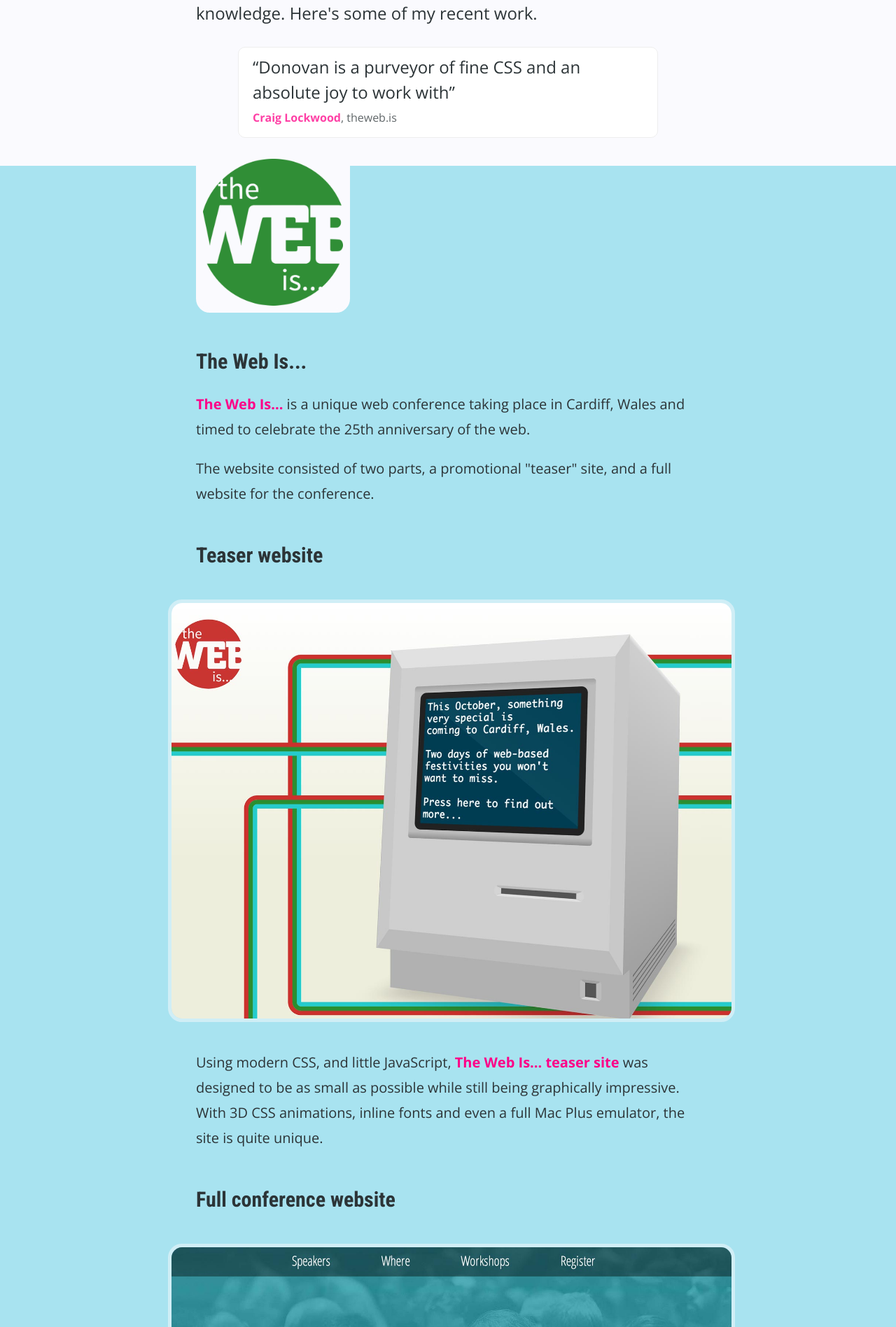
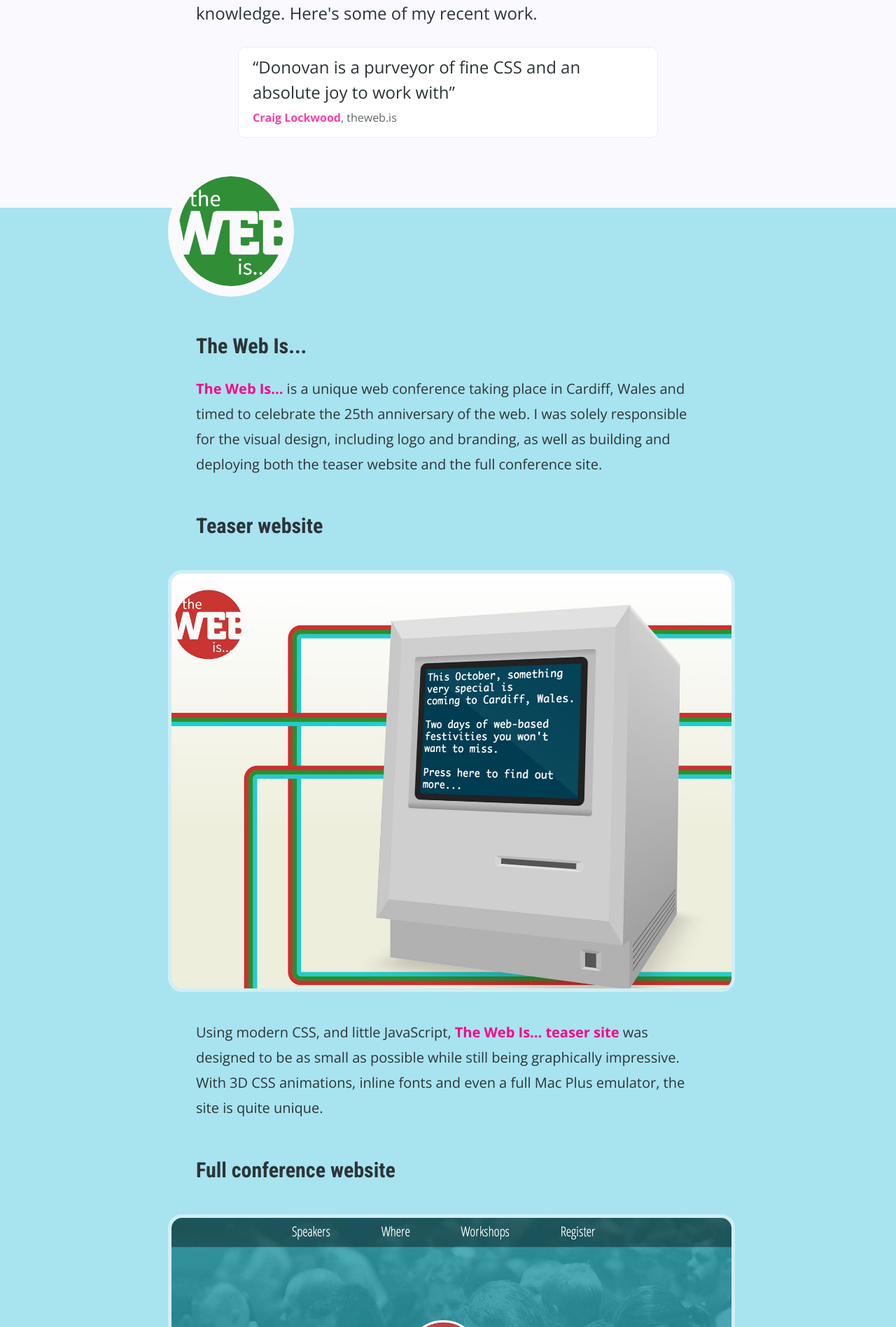
Before and after one commit to donovanh/donovanh.github.com, a Jekyll site: the page built from portfolio/index.html, in a window 1280 px wide. Shown: the part 369-2266 px from the top of the page at 70% size. Built offline with Jekyll 4.4.1, drawn with Linux system fonts in a browser that asks for light colours; nearby versions of some CDN libraries; some of the changed text lies outside the part shown.

Commit message:
Updating portfolio details

```diff
--- a/portfolio/index.html
+++ b/portfolio/index.html
@@ -27,10 +27,9 @@ bodyTag: internal portfolio
 
 <article class="project webis">
   <section class="entry">
-    <a href="http://theweb.is"><img src="/images/case-studies/thewebis/thewebis.png" alt="The Web Is..." style="max-width:200px" width="100%" class="logo" /></a>
+    <a href="http://theweb.is"><img src="/images/case-studies/thewebis/thewebis.png" alt="The Web Is..." style="max-width:150px" width="100%" class="logo" /></a>
     <h2>The Web Is...</h2>
-    <p><a href="http://theweb.is">The Web Is...</a> is a unique web conference taking place in Cardiff, Wales and timed to celebrate the 25th anniversary of the web.</p>
-    <p>The website consisted of two parts, a promotional "teaser" site, and a full website for the conference.</p>
+    <p><a href="http://theweb.is">The Web Is...</a> is a unique web conference taking place in Cardiff, Wales and timed to celebrate the 25th anniversary of the web. I was solely responsible for the visual design, including logo and branding, as well as building and deploying both the teaser website and the full conference site.</p>
     <h2>Teaser website</h2>
     <a href="http://theweb.is/teaser"><img src="/images/case-studies/thewebis/teaser.jpg" alt="The Web Is... teaser" class="wide" /></a>
     <p>Using modern CSS, and little JavaScript, <a href="http://theweb.is/teaser">The Web Is... teaser site</a> was designed to be as small as possible while still being graphically impressive. With 3D CSS animations, inline fonts and even a full Mac Plus emulator, the site is quite unique.</p>
@@ -47,7 +46,7 @@ bodyTag: internal portfolio
     <a href="http://converser.io"><img src="/images/case-studies/converser/converser_trans_logo_large.png" alt="Converser.io" style="max-width:400px" width="100%" class="logo" /></a>
     <h2>Converser</h2>
     <p><a href="http://converser.io">Converser</a> provides an mobile app tool for businesses to create beautiful in-app messages.</p>
-    <p>Working closely with the developers, I designed and built a consistently themed public website, blog site, and back-end software.</p>
+    <p>As Director of UX, I was responsible for designing the Converser brand and software, and building the front-end also. I designed and built a consistently themed public website, blog site, and back-end software.</p>
     <h2>Public website</h2>
     <a href="http://converser.io"><img src="/images/case-studies/converser/converser_homepage.jpg" alt="Converser.io homepage" class="wide" /></a>
     <p>The site is modern and light, using SVG graphics to ensure it looks pixel-perfect on high-resolution displays. It's also fast, and designed to work across all sizes of devices.</p>
--- a/stylesheets/screen.css
+++ b/stylesheets/screen.css
@@ -1326,11 +1326,14 @@ header.top.top {
   background: #335;
   color: #fff;
   padding: 2em 0;
-  margin: 2em 0 4em;
+  margin: 5em 0 2em;
 }
 .portfolio .project.webis {
   background: #a8e3f0;
   color: #2c3437;
+}
+.portfolio .project.webis .logo {
+  border-radius: 50%;
 }
 .portfolio .project.converser {
   background: #222;
@@ -1349,9 +1352,9 @@ header.top.top {
 .portfolio .logo {
   background: #fafafe;
   border: 0.25em solid #fafafe;
-  border-radius: 0 0 1em 1em;
-  padding: 0.25em;
-  margin: -3em auto 0;
+  border-radius: 0 0 0.5em 0.5em;
+  padding: 0.5em;
+  margin: -5em auto 0 -2em;
 }
 .portfolio .page {
   max-width: 100%;
```
Also changed, not shown: stylesheets/sass/screen.sass (+8 -4 lines).
